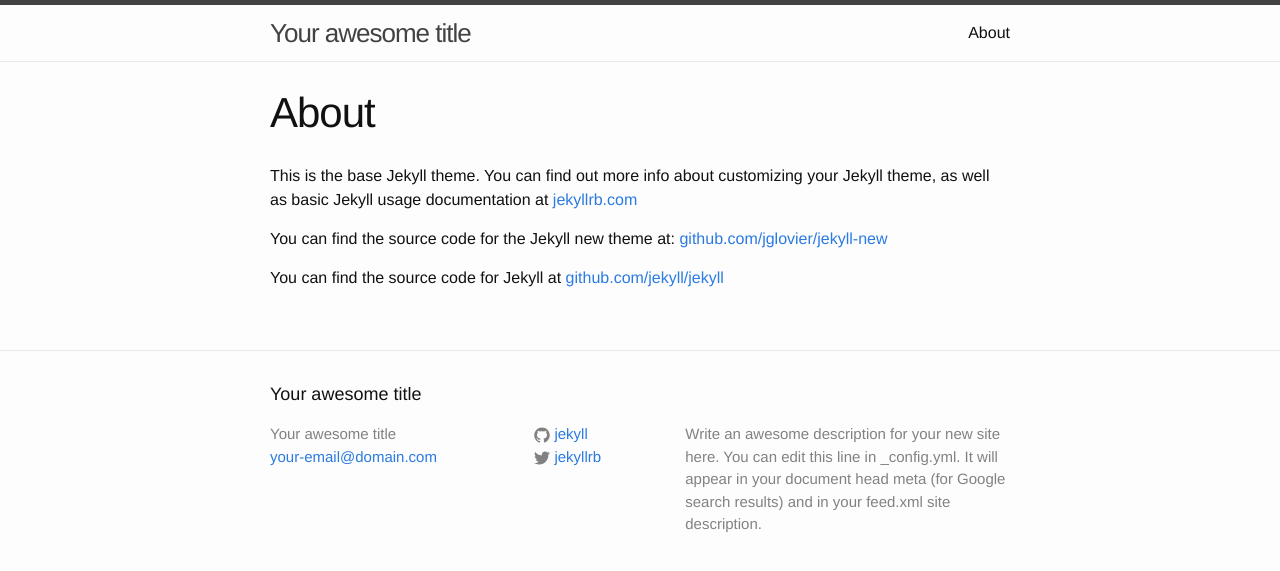
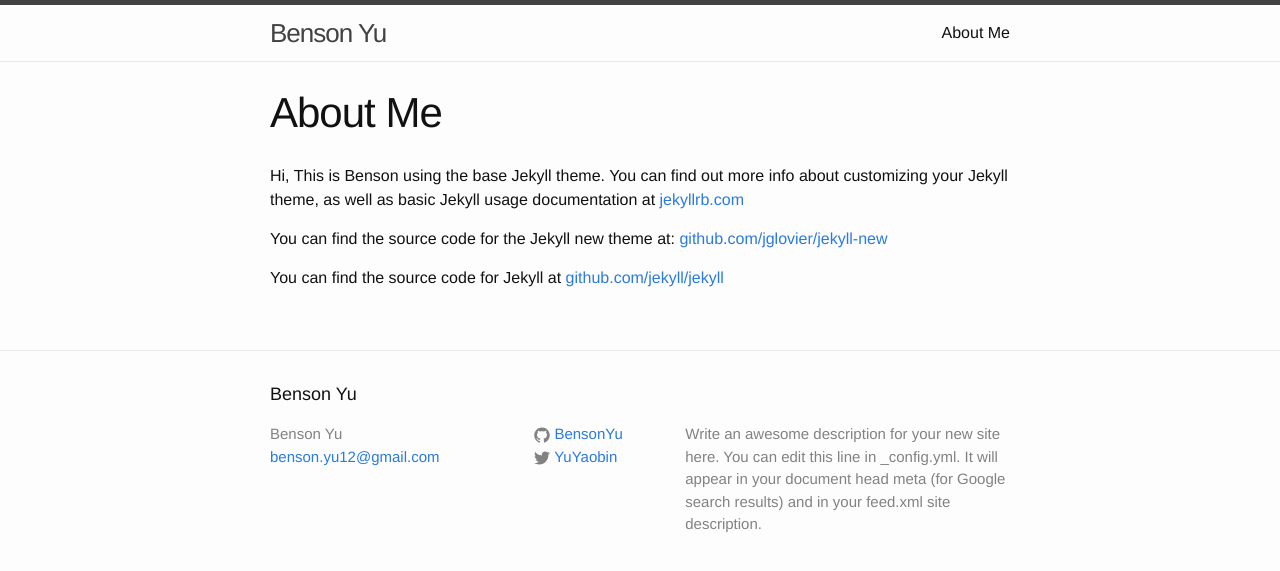
Before and after one commit to BensonYu/bensonyu.github.io, a Jekyll site: the page built from about.md, in a window 1280 px wide. Shown: the top 571 px of the page. Built offline with Jekyll 4.4.1, drawn with Linux system fonts in a browser that asks for light colours.

Commit message:
test blog function

```diff
--- a/_config.yml
+++ b/_config.yml
@@ -1,14 +1,14 @@
 # Site settings
-title: Your awesome title
-email: your-email@domain.com
+title: Benson Yu
+email: benson.yu12@gmail.com
 description: > # this means to ignore newlines until "baseurl:"
   Write an awesome description for your new site here. You can edit this
   line in _config.yml. It will appear in your document head meta (for
   Google search results) and in your feed.xml site description.
 baseurl: "" # the subpath of your site, e.g. /blog/
-url: "http://yourdomain.com" # the base hostname & protocol for your site
-twitter_username: jekyllrb
-github_username:  jekyll
+url: "http://bensonyu.github.io" # the base hostname & protocol for your site
+twitter_username: YuYaobin
+github_username:  BensonYu
 
 # Build settings
 markdown: kramdown
--- a/about.md
+++ b/about.md
@@ -1,10 +1,10 @@
 ---
 layout: page
-title: About
+title: About Me
 permalink: /about/
 ---
 
-This is the base Jekyll theme. You can find out more info about customizing your Jekyll theme, as well as basic Jekyll usage documentation at [jekyllrb.com](http://jekyllrb.com/)
+Hi, This is Benson using the base Jekyll theme. You can find out more info about customizing your Jekyll theme, as well as basic Jekyll usage documentation at [jekyllrb.com](http://jekyllrb.com/)
 
 You can find the source code for the Jekyll new theme at: [github.com/jglovier/jekyll-new](https://github.com/jglovier/jekyll-new)
 
```
Also changed, not shown: 1 other file.
